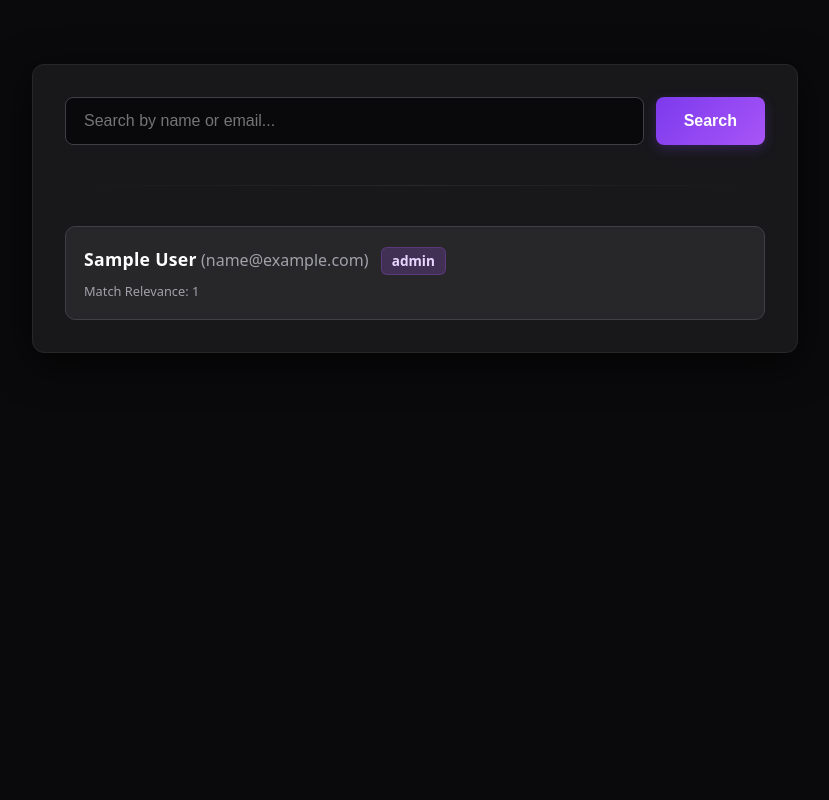
After one commit to manuels-collab/TeamHub, a Flask app: template app/templates/search_members.html in a window 1280 px wide. The commit adds this page. Shown: the whole page, without its empty margins (225-1054 px from the left). Run offline with Flask 3, Linux system fonts and the light colour scheme; the template is opened without the code that fills it: most values are stand-ins (such as "Sample title", 1, 10 or a date in 2020); parts of the project's set-up code (start-up, migrations or seed data) failed here and were passed over.

Commit message:
feat: full-text search on members with GIN index

```diff
--- a/app/templates/org_details.html
+++ b/app/templates/org_details.html
@@ -61,6 +61,7 @@
                 </tbody>
             </table>
         </section>
+        <a href="{{ url_for('org.get_members_search', org_id=organization.id) }}">Search Members</a>
 
 <!-- The Pagination UI Link Anchor -->
 {% if has_more %}
--- /dev/null
+++ b/app/templates/search_members.html
@@ -0,0 +1,200 @@
+<!DOCTYPE html>
+<html lang="en">
+<head>
+    <meta charset="UTF-8">
+    <meta name="viewport" content="width=device-width, initial-scale=1.0">
+    <title>Members Search</title>
+
+    <style>
+        /* --- GLOBAL PAGE BACKGROUND --- */
+        body {
+            background-color: #0a0a0c; /* Smooth, deep obsidian black for the WHOLE page */
+            margin: 0;
+            padding: 0;
+            font-family: system-ui, -apple-system, sans-serif;
+            color: #e4e4e7; /* Crisp white-gray text across the page */
+            min-height: 100vh;
+            display: flex;
+            justify-content: center;
+            align-items: flex-start;
+        }
+
+        /* --- SEARCH PANEL CONTAINER --- */
+        .member-search-container {
+            width: 100%;
+            max-width: 700px;
+            margin: 4rem 1rem;
+            padding: 2rem;
+            background-color: #18181b; /* Dark charcoal card base for the panel */
+            border-radius: 12px;
+            box-shadow: 0 10px 40px rgba(0, 0, 0, 0.7);
+            border: 1px solid #27272a;
+        }
+
+        /* Search Form Layout */
+        .member-search-container form {
+            display: flex;
+            gap: 12px;
+            margin-bottom: 1.5rem;
+        }
+
+        /* Input Field Styling */
+        .member-search-container input[type="text"] {
+            flex: 1;
+            padding: 14px 18px;
+            border: 1px solid #3f3f46;
+            border-radius: 8px;
+            font-size: 1rem;
+            background-color: #09090b; /* Pitch black inside the input for contrast */
+            color: #ffffff;
+            outline: none;
+            transition: all 0.3s ease;
+        }
+
+        /* Input Hover & Focus Glowing States */
+        .member-search-container input[type="text"]:hover {
+            border-color: #52525b;
+        }
+
+        .member-search-container input[type="text"]:focus {
+            border-color: #a855f7; /* Vibrant Purple accent on focus */
+            box-shadow: 0 0 15px rgba(168, 85, 247, 0.35);
+            background-color: #121214;
+        }
+
+        /* Submit Button Styling */
+        .member-search-container button[type="submit"] {
+            padding: 14px 28px;
+            background: linear-gradient(135deg, #7c3aed, #a855f7); /* Purple Gradient Accent */
+            color: #ffffff;
+            border: none;
+            border-radius: 8px;
+            font-size: 1rem;
+            font-weight: 600;
+            cursor: pointer;
+            box-shadow: 0 4px 12px rgba(124, 58, 237, 0.25);
+            transition: all 0.3s ease;
+        }
+
+        /* Button Hover States */
+        .member-search-container button[type="submit"]:hover {
+            transform: translateY(-2px);
+            box-shadow: 0 6px 20px rgba(168, 85, 247, 0.5);
+            filter: brightness(1.1);
+        }
+
+        .member-search-container button[type="submit"]:active {
+            transform: translateY(0);
+        }
+
+        /* Modern Thin Separator Line */
+        .member-search-container hr {
+            border: 0;
+            height: 1px;
+            background: linear-gradient(90deg, transparent, #27272a, transparent);
+            margin: 2.5rem 0;
+        }
+
+        /* Results Wrapper */
+        .member-search-container ul {
+            list-style: none;
+            padding: 0;
+            margin: 0;
+            display: flex;
+            flex-direction: column;
+            gap: 14px;
+        }
+
+        /* INDIVIDUAL MEMBER CARDS: MATTE SLATE GRAY */
+        .member-search-container li {
+            padding: 18px;
+            background-color: #27272a; /* Slate Gray Card Base */
+            border: 1px solid #3f3f46;   /* Clean structural gray border */
+            border-radius: 10px;
+            line-height: 1.6;
+            transition: all 0.3s cubic-bezier(0.25, 0.8, 0.25, 1);
+        }
+
+        /* Member Card Hover Effect */
+        .member-search-container li:hover {
+            transform: translateX(4px); /* Modern slide-right interactive effect */
+            background-color: #3f3f46; /* Lighter Slate Gray on hover */
+            border-color: rgba(168, 85, 247, 0.5); /* Subtle purple edge glow */
+            box-shadow: 0 4px 15px rgba(0, 0, 0, 0.4);
+        }
+
+        /* Inner Text Formatting */
+        .member-search-container li strong {
+            color: #ffffff;
+            font-size: 1.1rem;
+            letter-spacing: 0.3px;
+        }
+
+        /* Role Badge Styling */
+        .member-search-container li em {
+            color: #e9d5ff; /* Light pastel purple text */
+            font-style: normal;
+            font-weight: 600;
+            background: rgba(168, 85, 247, 0.2); /* Deep purple container */
+            padding: 2px 10px;
+            border-radius: 6px;
+            font-size: 0.85rem;
+            margin-left: 8px;
+            border: 1px solid rgba(168, 85, 247, 0.25);
+            display: inline-block;
+        }
+
+        /* Search Rank Scoring Tag */
+        .member-search-container li small {
+            display: block;
+            margin-top: 6px;
+            font-size: 0.8rem;
+            color: #a1a1aa; /* Muted gray text */
+        }
+
+        /* Empty State Block */
+        .member-search-container p {
+            text-align: center;
+            color: #a1a1aa;
+            font-size: 1.05rem;
+            margin-top: 2rem;
+            padding: 24px;
+            background: #09090b;
+            border: 1px dashed #27272a;
+            border-radius: 8px;
+        }
+    </style>
+</head>
+<body>
+
+    <div class="member-search-container">
+
+        <form method="GET" action="">
+            <input type="text" name="q" placeholder="Search by name or email..." value="{{ request.args.get('q', '') }}">
+            <button type="submit">Search</button>
+        </form>
+
+        <hr>
+
+        {% if members %}
+            <div>
+                <ul>
+                    {% for member in members %}
+                        <li>
+                            <strong>{{ member.first_name }} {{ member.last_name }}</strong>
+                            <span style="color: #a1a1aa;">({{ member.email }})</span>
+                            <em>{{ member.role }}</em>
+                            {% if member.rank %}
+                                <small>Match Relevance: {{ member.rank | round(4) }}</small>
+                            {% endif %}
+                        </li>
+                    {% endfor %}
+                </ul>
+            </div>
+        {% else %}
+            <p>No members found matching your search.</p>
+        {% endif %}
+    </div>
+
+</body>
+</html>
```
Also changed, not shown: app/models/dbModel.py (+7 -1 lines), app/repo/member_repo.py (+38 -1 lines), app/routes/orgs/orgs.py (+14 -0 lines), migrations/versions/f40a79909f37_full_text_search_on_members_with_gin_.py (added, +48 -0 lines).
